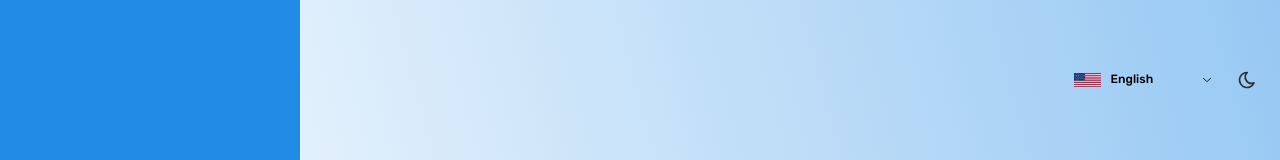
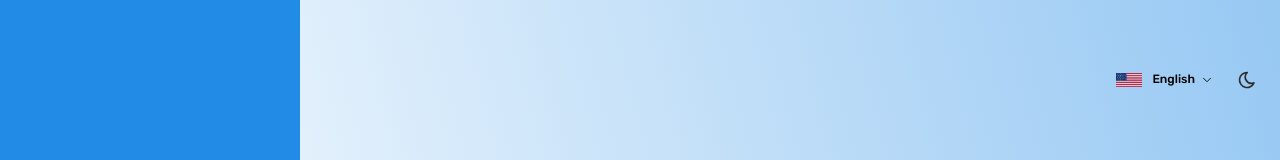
Before and after one commit to Netanel-Mordakhay/GradeGuard, a Next.js app: page /contact-us in a window 1280 px wide. Shown: the part 320-480 px from the top of the page. Built offline with nearby package versions, Linux system fonts and the light colour scheme.

Commit message:
LanguageToggle

```diff
--- a/app/components/global/LanguageToggle.tsx
+++ b/app/components/global/LanguageToggle.tsx
@@ -2,6 +2,7 @@ import { Menu, UnstyledButton, Group, Image } from "@mantine/core";
 import { IconChevronDown } from "@tabler/icons-react";
 import classes from "../../styles/LanguageToggle.module.css";
 import React, { useState } from "react";
+import { useMediaQuery } from "@mantine/hooks";
 
 const data = [
   { label: "English", image: "/language/usflag.webp" },
@@ -9,6 +10,7 @@ const data = [
 ];
 
 const LanguageToggle = () => {
+  const isMobile = useMediaQuery("(max-width: 768px)");
   const [opened, setOpened] = useState(false);
   const [selected, setSelected] = useState(data[0]);
   const items = data.map((item) => (
@@ -34,9 +36,11 @@ const LanguageToggle = () => {
           className={classes.control}
           data-expanded={opened || undefined}
         >
-          <Group gap="xs">
+          <Group gap="xs" mr={5}>
             <Image src={selected.image} width={14} height={14} />
-            <span className={classes.label}>{selected.label}</span>
+            {!isMobile && (
+              <span className={classes.label}>{selected.label}</span>
+            )}
           </Group>
           <IconChevronDown size={14} className={classes.icon} stroke={1.5} />
         </UnstyledButton>
--- a/app/styles/LanguageToggle.module.css
+++ b/app/styles/LanguageToggle.module.css
@@ -1,5 +1,4 @@
 .control {
-  width: 140px;
   display: flex;
   justify-content: space-between;
   align-items: center;
```
